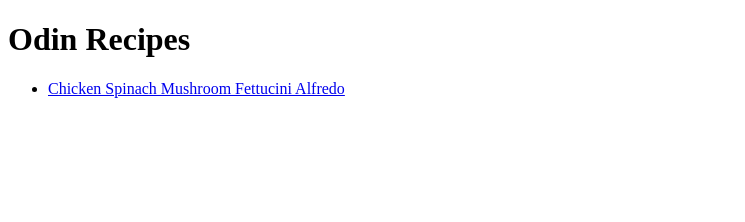
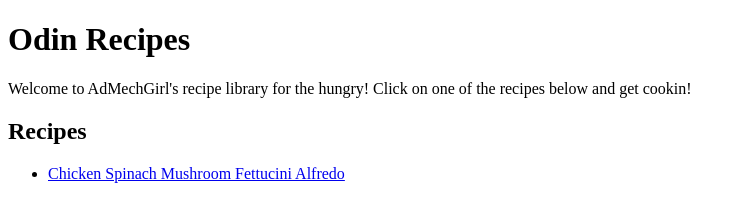
Before and after one commit to AdMechGirl/odin-recipes, a plain HTML site: page index.html in a window 1280 px wide. Shown: the whole page, without its empty margins (0-745 px from the left). Drawn offline with Linux system fonts and the light colour scheme.

Commit message:
added intro to index.html and header for <ul>

```diff
--- a/index.html
+++ b/index.html
@@ -8,11 +8,15 @@
 </head>
 <body>
     <h1>Odin Recipes</h1>
+    <p>Welcome to AdMechGirl's recipe library for the hungry! Click on one of the recipes below and get cookin!</p>
+
+    <h2>Recipes</h2>
     <ul>
 
     <li><a href="recipes/alfredo.html">Chicken Spinach Mushroom Fettucini Alfredo</a> </li>
 
     </ul>
+    <!--list of hyperlinks for each recipe's web page-->
 
 
 
```
